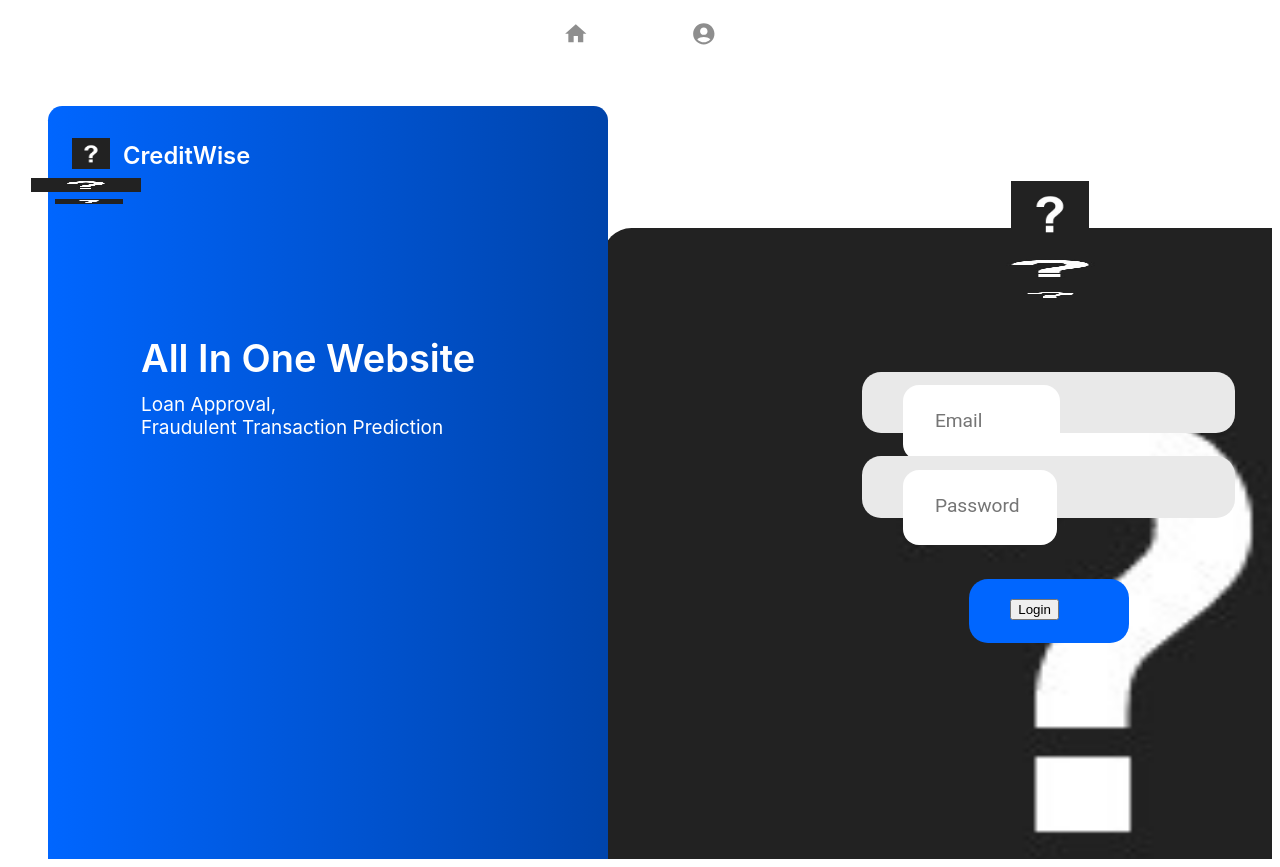
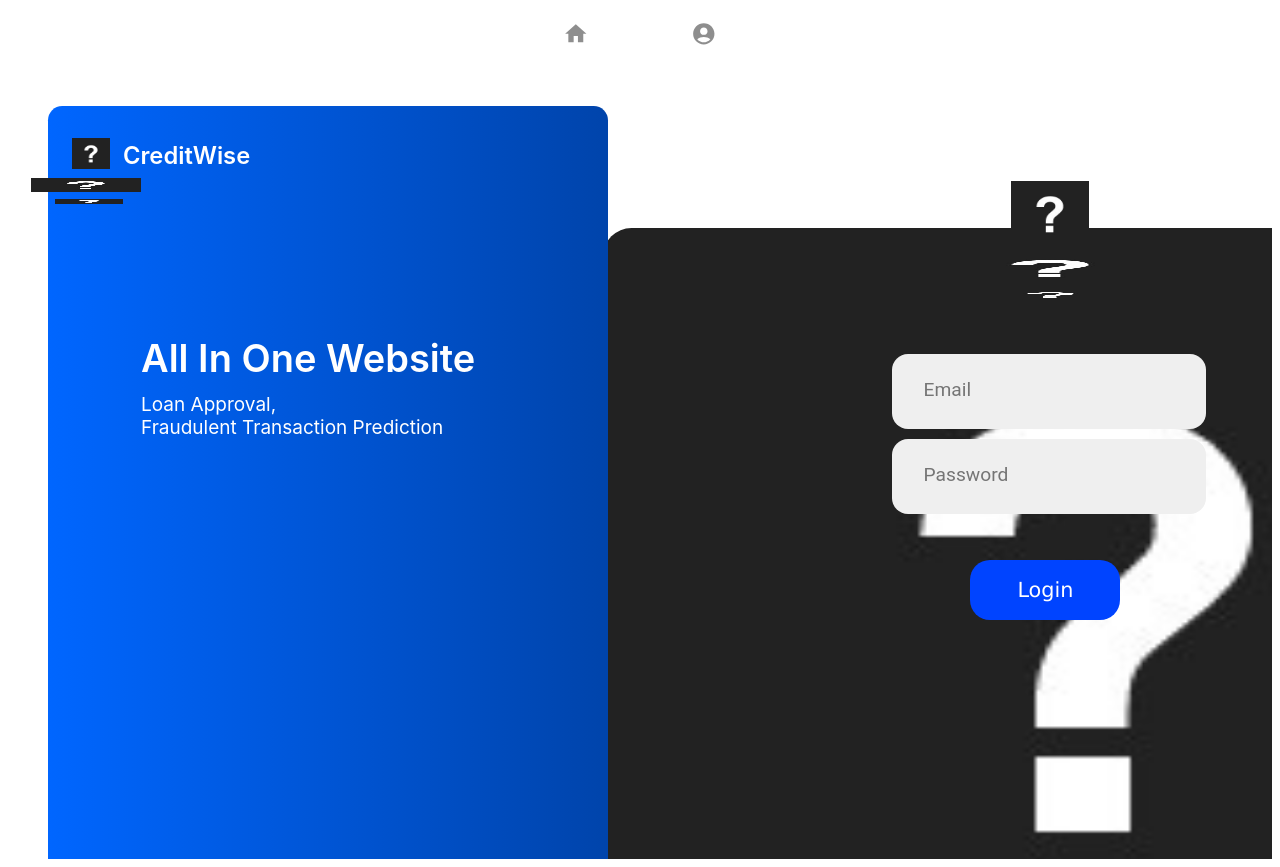
Before and after one commit to n0tv1cky/sentinel-hack-4, a React (Create React App) app in the folder frontend/: page /login in a window 1280 px wide. Built offline with nearby package versions, Linux system fonts and the light colour scheme.

Commit message:
improved styling of components

```diff
--- a/frontend/src/Components/MacBookPro141.css
+++ b/frontend/src/Components/MacBookPro141.css
@@ -86,14 +86,14 @@
 	position: absolute;
 	left: 854.05px;
 	top: 312.55px;
-	width: 373.34999999999997px;
-	height: 61.75px;
+	width: 0px;
+	height: 0px;
 	display: flex;
 	flex-direction: column;
-	padding-top: 8.549999999999999px;
-	padding-right: 31.349999999999998px;
-	padding-bottom: 8.549999999999999px;
-	padding-left: 31.349999999999998px;
+	padding-top: 0px;
+	padding-right: 0px;
+	padding-bottom: 0px;
+	padding-left: 0px;
 	box-sizing: border-box;
 	justify-content: center;
 	background: rgba(233,233,233,1.00);
@@ -128,14 +128,14 @@
 	position: absolute;
 	left: 854.05px;
 	top: 397.09999999999997px;
-	width: 373.34999999999997px;
-	height: 61.75px;
+	width: 0px;
+	height: 0px;
 	display: flex;
 	flex-direction: column;
-	padding-top: 8.549999999999999px;
-	padding-right: 31.349999999999998px;
-	padding-bottom: 8.549999999999999px;
-	padding-left: 31.349999999999998px;
+	padding-top: 0px;
+	padding-right: 0px;
+	padding-bottom: 0px;
+	padding-left: 0px;
 	box-sizing: border-box;
 	justify-content: center;
 	background: rgba(233,233,233,1.00);
@@ -195,14 +195,14 @@
 	position: absolute;
 	left: 961.4px;
 	top: 519.65px;
-	width: 159.6px;
-	height: 64.6px;
+	width: 0px;
+	height: 0px;
 	display: flex;
 	flex-direction: column;
-	padding-top: 8.549999999999999px;
-	padding-right: 31.349999999999998px;
-	padding-bottom: 8.549999999999999px;
-	padding-left: 31.349999999999998px;
+	padding-top: 0px;
+	padding-right: 0px;
+	padding-bottom: 0px;
+	padding-left: 0px;
 	box-sizing: border-box;
 	justify-content: center;
 	align-items: center;
@@ -612,12 +612,12 @@
 	font-family: 'Roboto', sans-serif;
 	color: #333;
 	font-size: 1.2rem;
-	margin: 0 auto;
+	margin: 0 20px;
 	padding: 1.5rem 2rem;
 	border-radius: 1rem;
-	background-color: rgb(255, 255, 255);
+	background-color: rgb(239, 239, 239);
 	border: none;
-	width: 90%;
+	width: 250px;
 	display: block;
 	border-bottom: 0.3rem solid transparent;
 	transition: all 0.3s;
@@ -639,3 +639,17 @@
 	-webkit-transform: translateY(-4rem);
 	transform: translateY(-4rem);
   }
+
+#submit {
+	font-family: 'Lucida Sans', 'Lucida Sans Regular', 'Lucida Grande', 'Lucida Sans Unicode', Geneva, Verdana, sans-serif;
+	font-size: 1.3rem;
+	position: relative;
+	height: 60px;
+	width: 150px;
+	background-color: rgb(0, 68, 255);
+	color: white;
+	border: none;
+	border-radius: 20px;
+	align-items: center;
+	margin-left: 40px;
+}
--- a/frontend/src/Components/MacBookPro141.js
+++ b/frontend/src/Components/MacBookPro141.js
@@ -37,7 +37,7 @@ export default function MacBookPro141 () {
 			</div> */}
 			<div className='Frame5'>
 				<div className='Frame2_2'>
-					<span className='SignIn'><button type='submit'>Login</button></span>
+					<span className='SignIn'><button type='submit' id="submit">Login</button></span>
 				</div>
 			</div>
 
```
